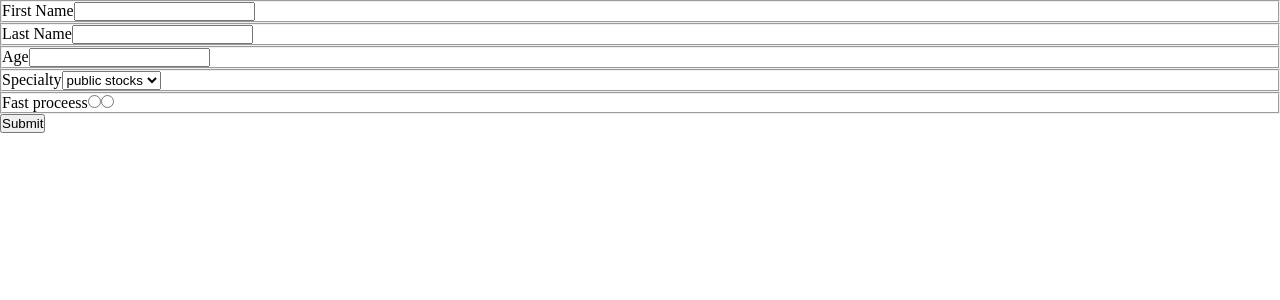
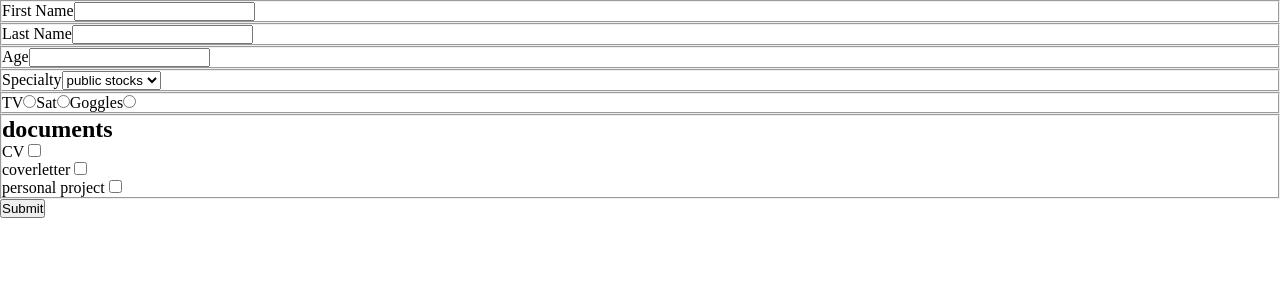
Before and after one commit to rayhook/portfolio, a React (Create React App) app in the folder client/: page /form in a window 1280 px wide. Shown: the top 300 px of the page. Built offline with nearby package versions, Linux system fonts and the light colour scheme.

Commit message:
Add new form inputs

```diff
--- a/client/src/Components/Form.js
+++ b/client/src/Components/Form.js
@@ -5,9 +5,10 @@ const Form = () => {
     first_name: "",
     last_name: "",
     age: "",
-    investment: "--Select an option---",
+    investment: "",
     options: ["public stocks", "venture", "angel"],
-    fastProcess: false
+    contact: [],
+    options2: ["CV", "coverletter", "personal project"]
   });
 
   const handleSubmit = (e) => {
@@ -17,20 +18,28 @@ const Form = () => {
 
   const handleChange = (e) => {
     const { name, value, type, checked } = e.target;
-    console.log(type, name);
+    console.log("type: ", type, "name: ", name, "value: ", value, "checked: ", checked);
 
     const isSelect = type === "select-one";
     const isCheckbox = type === "checkbox";
     if (isSelect) {
       setFormData({ ...formData, investment: value });
     } else if (isCheckbox) {
-      setFormData({ ...formData, [name]: checked });
+      if (checked) {
+        setFormData({ ...formData, contact: [...formData.contact, name] });
+      } else {
+        setFormData({
+          ...formData,
+          contact: formData.contact.filter((val) => val !== name)
+        });
+      }
     } else {
       setFormData({ ...formData, [name]: value });
     }
   };
 
   return (
+    <div className="wrapper">
       <form onSubmit={handleSubmit}>
         <TextInput
           label="First Name"
@@ -54,12 +63,14 @@ const Form = () => {
         />
         <RadioInput
           label="Fast proceess"
-        name="fastProcess"
-        value={formData.fastProcess}
+          name="contact"
+          formData={formData}
           handleChange={handleChange}
         />
+        <Checkbox label="documents" options={formData.options2} handleChange={handleChange} />
         <button type="submit">Submit</button>
       </form>
+    </div>
   );
 };
 
@@ -95,12 +106,29 @@ const MultiSelect = ({ label, name, value, options, handleChange }) => {
   );
 };
 
-const RadioInput = ({ label, name, value, handleChange }) => {
+const RadioInput = ({ label, name, formData, handleChange }) => {
   return (
     <fieldset>
-      <label>{label}</label>
-      <input type="radio" name="option1" checked={value} onChange={handleChange} />
-      <input type="radio" name="option2" checked={value} onChange={handleChange} />
+      <label>TV</label>
+      <input type="radio" name={name} value="TV" onChange={handleChange} />
+      <label>Sat</label>
+      <input type="radio" name={name} value="Sat" onChange={handleChange} />
+      <label>Goggles</label>
+      <input type="radio" name={name} value="Goggle" onChange={handleChange} />
+    </fieldset>
+  );
+};
+
+const Checkbox = ({ label, options, handleChange }) => {
+  return (
+    <fieldset>
+      <h2>{label}</h2>
+      {options.map((option) => (
+        <div key={option}>
+          <label>{option} </label>
+          <input type="checkbox" name={option} onChange={handleChange} />
+        </div>
+      ))}
     </fieldset>
   );
 };
```
Lines whose indentation alone changed are shown as unchanged.
